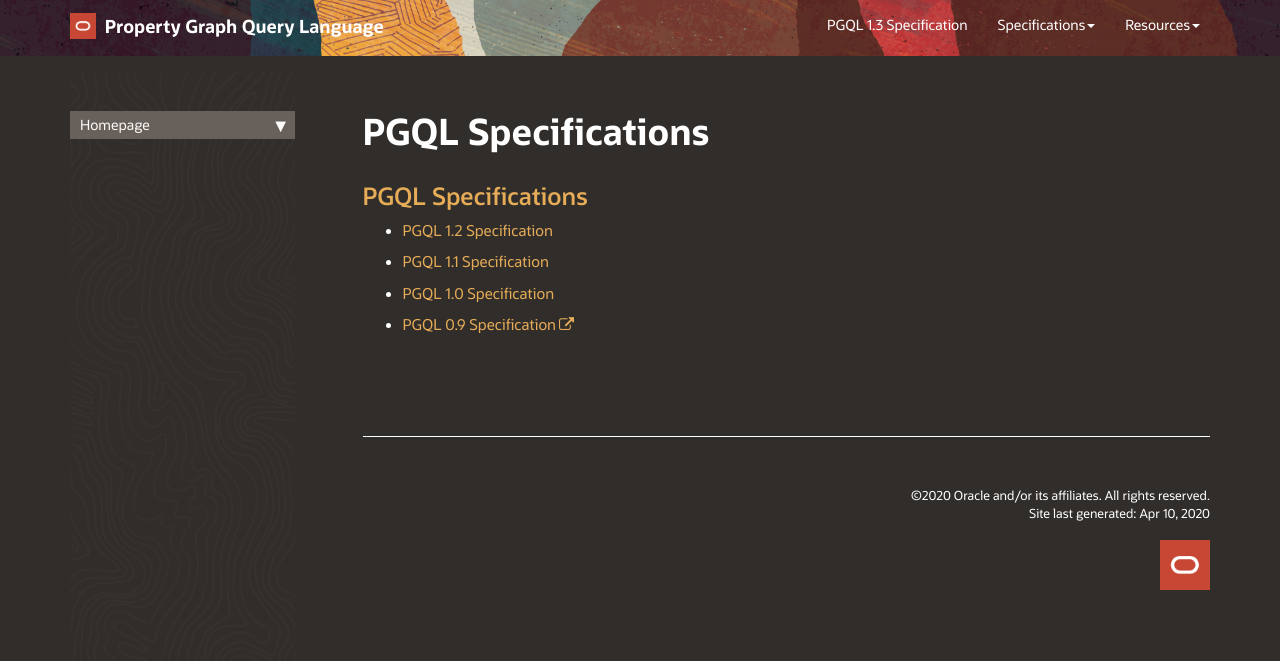
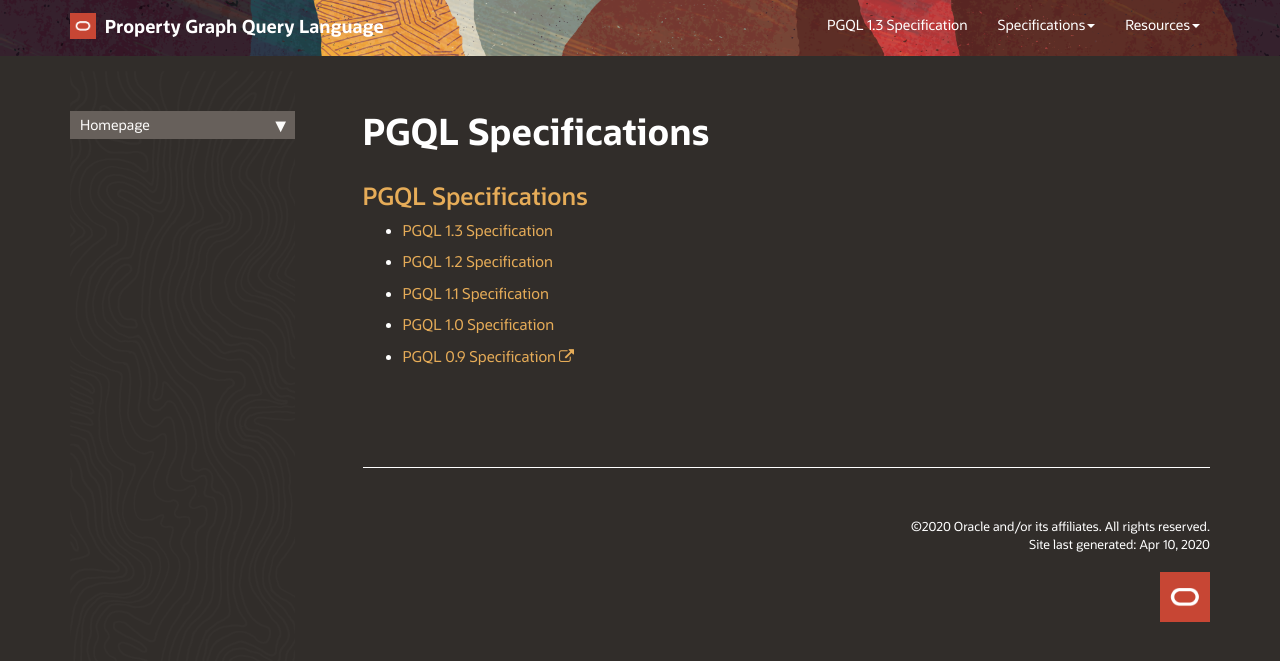
Before and after one commit to oracle/pgql-lang, a Jekyll site: the page built from pages/spec.md, in a window 1280 px wide. Shown: the top 661 px of the page. Built offline with Jekyll 4.4.1, drawn with Linux system fonts in a browser that asks for light colours; nearby versions of some CDN libraries; comment, search, counter and statistics services are not loaded; our own code applies the rules of GitHub Pages for plain Markdown files.

Commit message:
add missing pgql 1.3 spec

```diff
--- a/pages/spec.md
+++ b/pages/spec.md
@@ -5,6 +5,7 @@
 
 ## PGQL Specifications
 
+ - [PGQL 1.3 Specification](1.3/)
  - [PGQL 1.2 Specification](1.2/)
  - [PGQL 1.1 Specification](1.1/)
  - [PGQL 1.0 Specification](1.0/)
```
